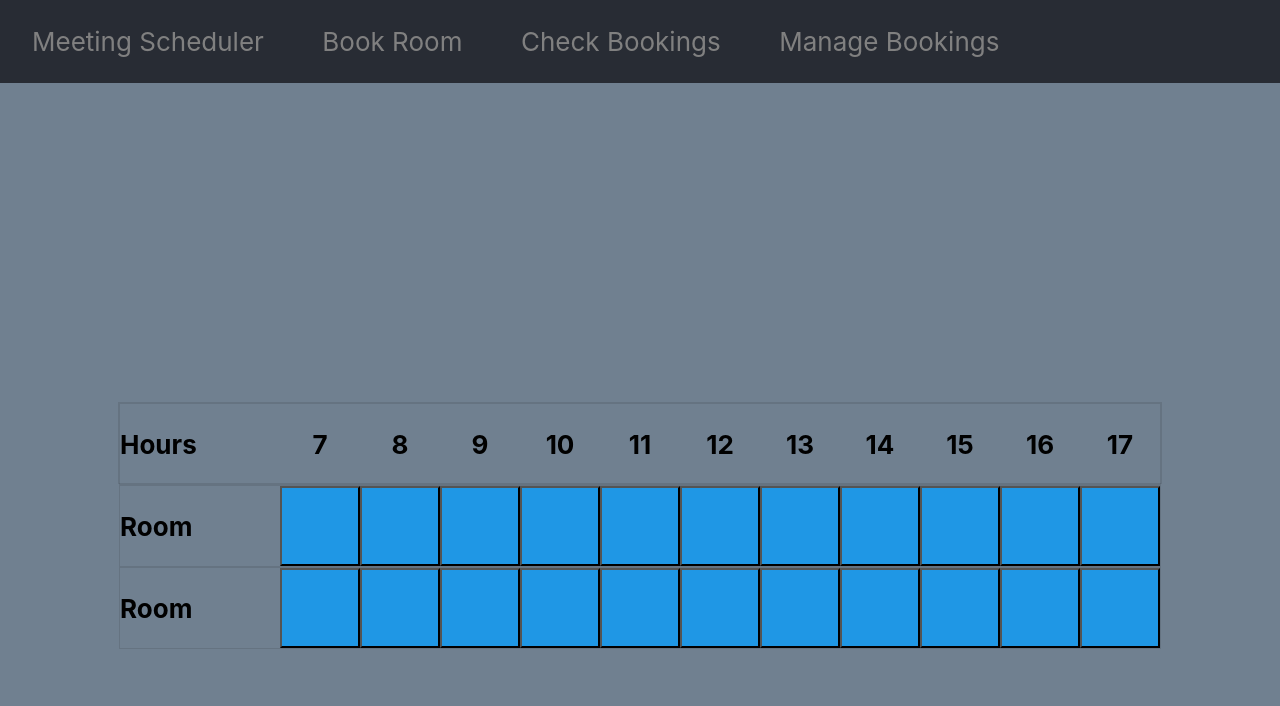
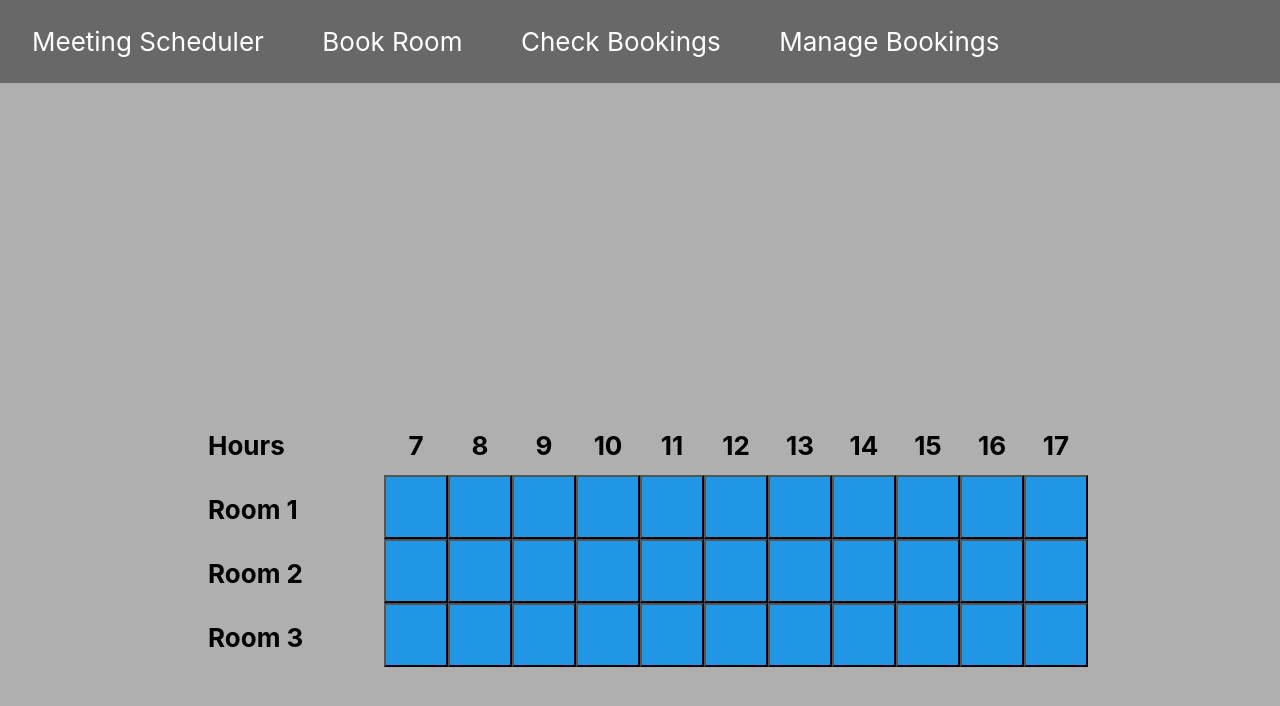
Before and after one commit to krl0mbs/meetingschedulertool, a React (Create React App) app: page / in a window 1280 px wide. Shown: the top 706 px of the page. Built offline with nearby package versions, Linux system fonts and the light colour scheme.

Commit message:
10/26 updated version to show Brandon

```diff
--- a/src/App.css
+++ b/src/App.css
@@ -2,56 +2,31 @@
   text-align: center;
 }
 
-.App-logo {
-  height: 40vmin; /*minimum height of the logo*/
-  pointer-events: none;
-}
-
-@media (prefers-reduced-motion: no-preference) {
-  .App-logo {
-    animation: App-logo-spin infinite 20s linear; /*defines the time that the logo will animate before repeating x number of times, infinite in this case*/
-  }
-}
-
 .App-header { /*defines properties of the header only*/
   padding-left: 2.5%;
-  background-color: #282c34; /*background color*/
+  background-color: rgb(104, 104, 104); /*background color*/
   min-height: 10vh; /*minimun height of the header in % of the screen size*/
   display: flex; /*unknown*/
   flex-direction: row; /*whether the text will be aligned in columns or rows*/
   align-items: center; /*dont know the difference between these two*/
   justify-content: left;
   font-size: calc(10px + 2vmin); /*font size and text size*/
-  color: white; /*text color*/
-}
-
-.Button {
-  width: '50px';
-  height: '50px';
-  background-color: '#1f97e5';
+  color: black; /*text color*/
 }
 
 .Home-button {
-  color: grey;
+  color: white;
   text-decoration: none;
-}
-
-.Home-button:hover {
-  color: white;
 }
 
 .Header-item {
   flex-direction: column;
   text-decoration: none;
-  color: grey;
-}
-
-.Header-item:hover {
   color: white;
 }
 
 .App-body {
-  background-color: slategray; /*background color*/
+  background-color: rgb(175, 175, 175); /*background color*/
   min-height: 90vh; /*minimun height of the body in % of the screen size*/
   display: flex; /*unknown*/
   flex-direction: column; /*whether the text will be aligned in columns or rows*/
@@ -60,24 +35,3 @@
   font-size: calc(10px + 2vmin); /*font size and text size*/
   color: black; /*text color*/
 }
-
-.Test {
-  background-color: slategray; /*background color*/
-  min-height: 100vh; /*minimun height of the body in % of the screen size*/
-  max-width: 20%;
-  display: flex; /*unknown*/
-  flex-direction: column; /*whether the text will be aligned in columns or rows*/
-  align-items: center; /*dont know the difference between these two*/
-  justify-content: center;
-  font-size: calc(10px + 2vmin); /*font size and text size*/
-  color: black; /*text color*/
-}
-
-@keyframes App-logo-spin { /*defines properties of the animation*/
-  from {
-    transform: rotate(0deg); /*logo will spin 360 degrees in x time, defined in @media*/
-  }
-  to {
-    transform: rotate(360deg);
-  }
-}
--- a/src/App.js
+++ b/src/App.js
@@ -1,9 +1,6 @@
-// import { View } from 'react-native-web';
-import React from 'react';
+import React, { Children } from 'react';
 import './App.css';
 import Table from './table'
-import './table.css'
-
 
 function App() {
   return (
@@ -43,13 +40,17 @@ const Availability = () => (
       <Room>2</Room>
     </Table>
 
+    <Table container flexDirection = "row">
+      <Room>3</Room>
+    </Table>
+
   </Table>
 )
 
-function Room({num}) {
+function Room({children}) { // block used to make new rooms, adds a row with buttons
   return (
     <>
-      <h4 style={LeftColStyle}>Room {num}</h4>
+      <h4 style={LeftColStyle}>Room {children}</h4>
       <button style={ButtonStyle}></button>
       <button style={ButtonStyle}></button>
       <button style={ButtonStyle}></button>
@@ -82,22 +83,23 @@ const Times = () => (
 )
 
 const TimeStyle ={
-  width: '5rem',
+  width: '4rem',
   display: 'flex',
   alignItems: 'center',
   justifyContent: 'center'
 }
 
 const ButtonStyle ={
-  width: '5rem',
-  height: '5rem',
+  width: '4rem',
+  height: '4rem',
   backgroundColor: '#1f97e5',
 }
 
 const LeftColStyle ={
   width: '10rem',
   display: 'flex',
-  alignItems: 'center'
+  alignItems: 'center',
+  padding: '0 1rem'
 }
 
 export default App;
--- a/src/table.css
+++ /dev/null
@@ -1,5 +0,0 @@
-button {
-    width: '50px';
-    height: '50px';
-    background-color: '#1f97e5';
-  }
--- a/src/table.js
+++ b/src/table.js
@@ -1,4 +1,3 @@
-import './table.css';
 import React from 'react';
 // import { StyleSheet, Text, View} from 'react-native-web';
 // import { render } from '@testing-library/react';
@@ -20,11 +19,10 @@ const Table = (props) => (
       margin: props.margin || '0',
       padding: props.padding || '0',
       width: props.width || 'auto',
-      height: props.height || '5rem',
+      height: props.height || '4rem',
       maxWidth: props.maxWidth || 'none',
       backgroundColor: props.backgroundColor || 'none',
-
-      border: '1px solid rgba(0, 0, 0, .1)'
+      // border: props.border || '1px solid rgba(0, 0, 0, 1)'
     }}
   >
     {props.children}
```
